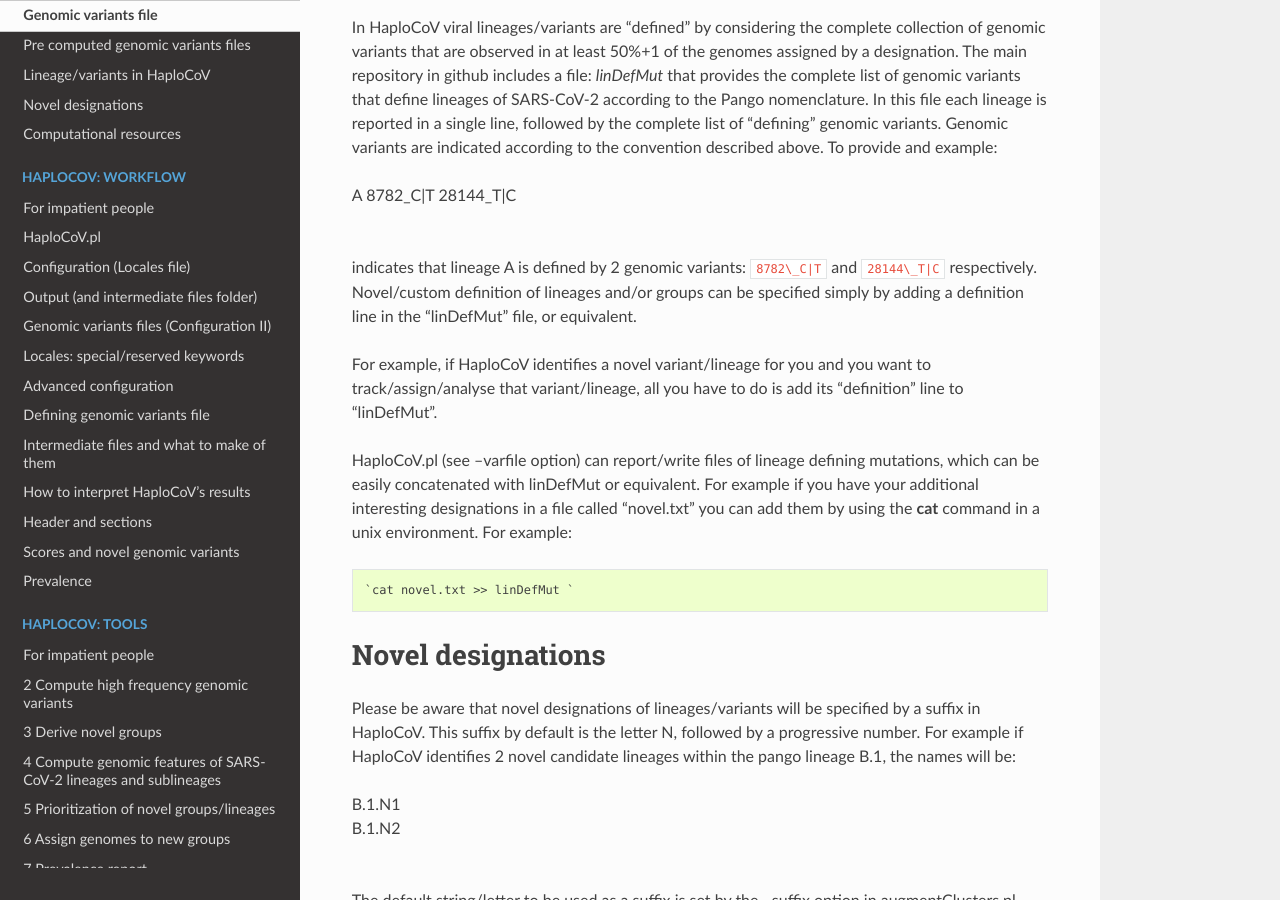
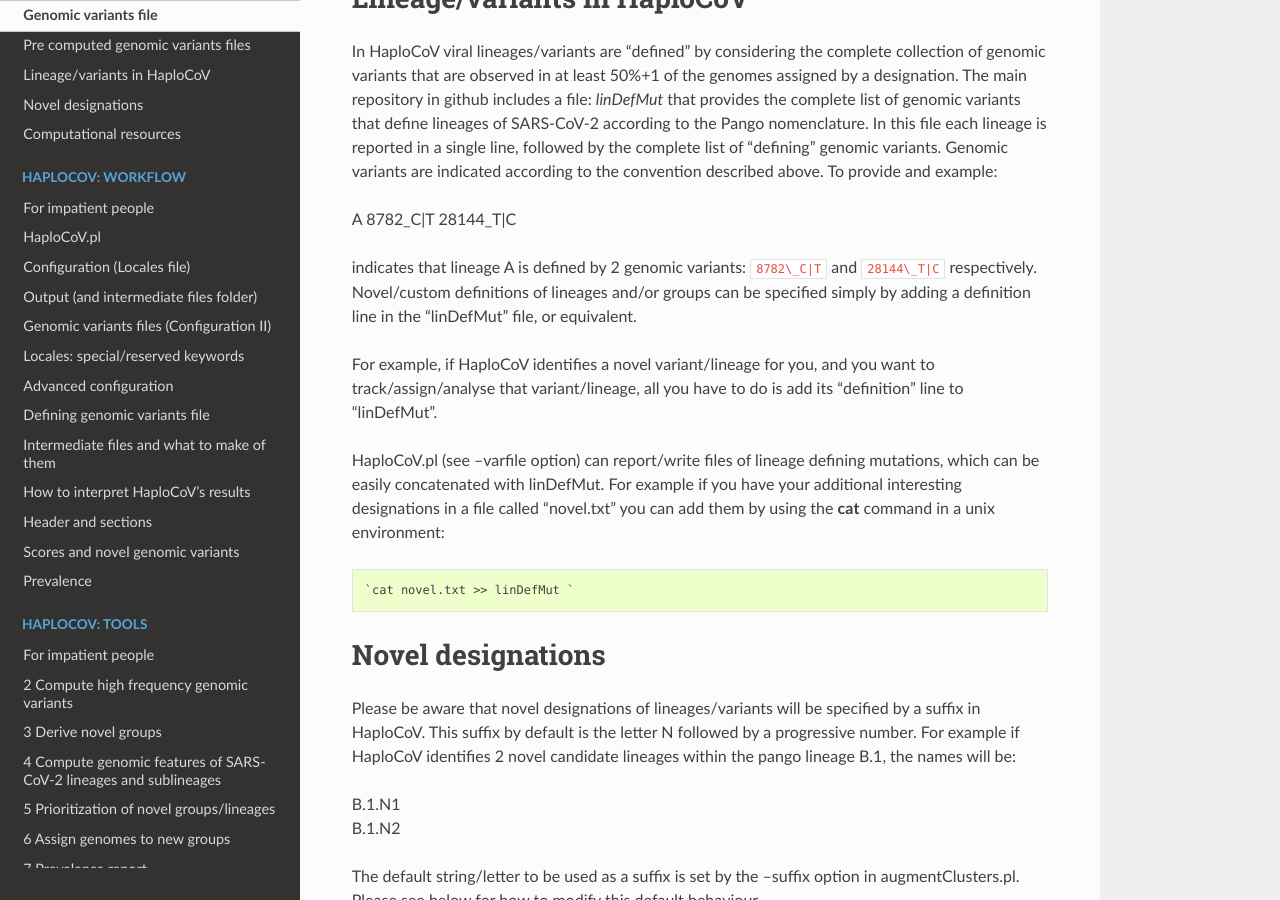
Before and after one commit to matteo14c/HaploCoV, a Sphinx documentation site: the page built from docs/source/genomic.rst, in a window 1280 px wide and 900 px high, scrolled down 1903 px. Built offline with Sphinx 7.4.7 and the Read the Docs theme 2.0.0, drawn with Linux system fonts in a browser that asks for light colours; some of the changed text lies outside the part shown.

Commit message:
Update genomic.rst

```diff
--- a/docs/source/genomic.rst
+++ b/docs/source/genomic.rst
@@ -11,7 +11,6 @@
 
 | \<position\>\_\<ref\>|\<alt\>
 | *5000\_A|G*
-|
 
 where **positiion**\= genomic coordinate on the reference genome, **ref**\= reference sequence on the genome and **alt**\= alternative sequence on the genome.
 
@@ -59,14 +59,14 @@
 To provide and example:
 
 | A 8782\_C|T 28144\_T|C
-|
+
 indicates that lineage A is defined by 2 genomic variants: ``8782\_C|T`` and ``28144\_T|C`` respectively.
-Novel/custom definition of lineages and/or groups can be specified simply by adding a definition line in the "linDefMut" file, or equivalent.
+Novel/custom definitions of lineages and/or groups can be specified simply by adding a definition line in the "linDefMut" file, or equivalent.
 
-For example, if HaploCoV identifies a novel variant/lineage for you and you want to track/assign/analyse that variant/lineage, all you have to do is add its "definition" line to "linDefMut".
+For example, if HaploCoV identifies a novel variant/lineage for you, and you want to track/assign/analyse that variant/lineage, all you have to do is add its "definition" line to "linDefMut".
 
-HaploCoV.pl (see --varfile option) can report/write files of lineage defining mutations, which can be easily concatenated with linDefMut or equivalent.
-For example if you have your additional interesting designations in a file called "novel.txt" you can add them by using the **cat** command in a unix environment. For example:
+HaploCoV.pl (see --varfile option) can report/write files of lineage defining mutations, which can be easily concatenated with linDefMut.
+For example if you have your additional interesting designations in a file called "novel.txt" you can add them by using the **cat** command in a unix environment:
 
 ::
 
@@ -75,10 +75,10 @@
 Novel designations
 ==================
 
-Please be aware that novel designations of lineages/variants will be specified by a suffix in HaploCoV. This suffix by default is the letter N, followed by a progressive number.
+Please be aware that novel designations of lineages/variants will be specified by a suffix in HaploCoV. This suffix by default is the letter N followed by a progressive number.
 For example if HaploCoV identifies 2 novel candidate lineages within the pango lineage B.1, the names will be:
 
 | B.1.N1
 | B.1.N2
-|
+
 The default string/letter to be used as a suffix is set by the --suffix option in augmentClusters.pl. Please see below for how to modify this default behaviour.
```
Also changed, not shown: other parts of docs/source/genomic.rst (+7 -6 lines).
